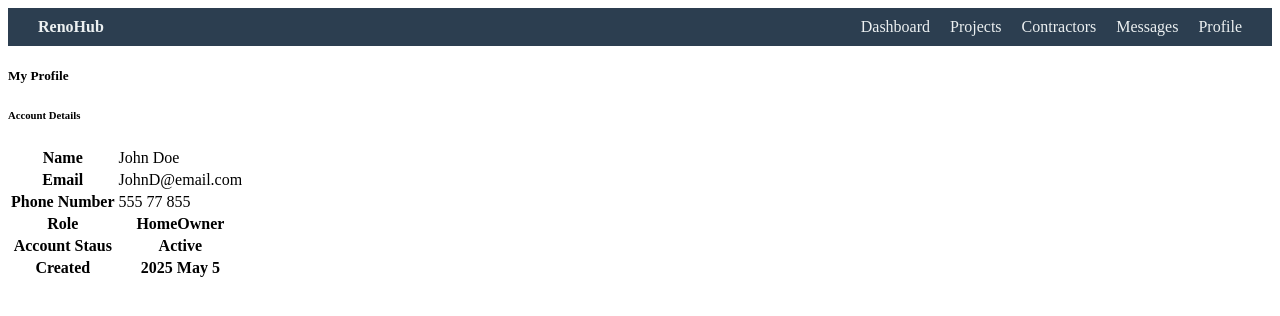
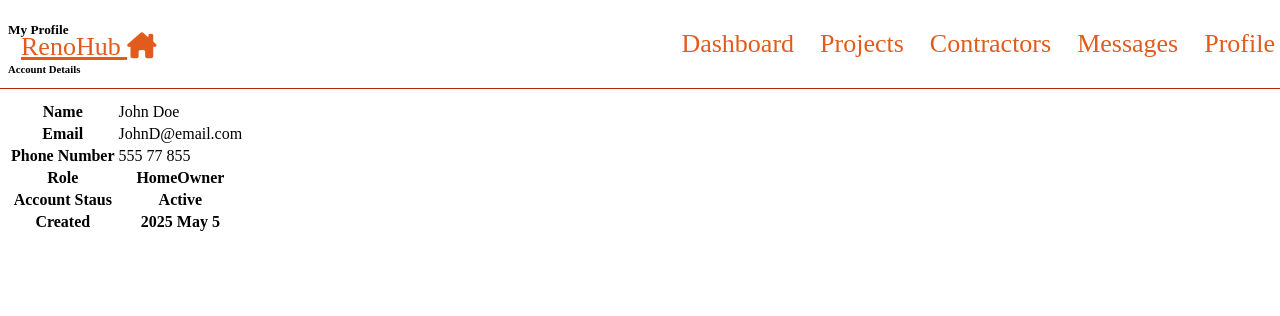
Before and after one commit to Amga20d/renohub, a React (Vite) app in the folder frontend/: page /profile in a window 1280 px wide. Shown: the top 316 px of the page. Built offline with nearby package versions, Linux system fonts and the light colour scheme.

Commit message:
Feat: Add nav and project styling

```diff
--- a/frontend/src/components/Navbar.jsx
+++ b/frontend/src/components/Navbar.jsx
@@ -1,45 +1,34 @@
-import React from 'react';
-import { Link } from 'react-router-dom';
+import React from "react";
+import "../styles/Navbar.scss";
+import { Link } from "react-router-dom";
 
 const Navbar = () => {
   const navStyle = {
-    display: 'flex',
-    justifyContent: 'space-between',
-    alignItems: 'center',
-    backgroundColor: '#2c3e50',
-    padding: '10px 20px',
-    color: '#ecf0f1',
+    display: "flex",
+    justifyContent: "space-between",
+    alignItems: "center",
+    backgroundColor: "#2c3e50",
+    padding: "10px 20px",
+    color: "#ecf0f1",
   };
 
   const linkStyle = {
-    color: '#ecf0f1',
-    textDecoration: 'none',
-    margin: '0 10px',
+    color: "#ecf0f1",
+    textDecoration: "none",
+    margin: "0 10px",
   };
 
   return (
-    <nav style={navStyle}>
-      <div>
-        <Link to="/" style={{ ...linkStyle, fontWeight: 'bold' }}>
-          RenoHub
-        </Link>
+    <nav className="nav-bar">
+      <div className="nav-logo">
+        <Link to="/" className="nav-link-item">RenoHub <i class="fa-solid fa-house-chimney"></i></Link>
       </div>
-      <div>
-        <Link to="/dashboard" style={linkStyle}>
-          Dashboard
-        </Link>
-        <Link to="/projects" style={linkStyle}>
-          Projects
-        </Link>
-        <Link to="/contractors" style={linkStyle}>
-        Contractors
-        </Link>
-        <Link to="/messages" style={linkStyle}>
-          Messages
-        </Link>
-        <Link to="/profile" style={linkStyle}>
-          Profile
-        </Link>
+      <div className="nav-link-group">
+        <span><Link to="/dashboard" className="nav-link-item">Dashboard</Link></span>
+        <span><Link to="/projects" className="nav-link-item">Projects</Link></span>
+        <span><Link to="/contractors" className="nav-link-item">Contractors</Link></span>
+        <span><Link to="/messages" className="nav-link-item">Messages</Link></span>
+        <span><Link to="/profile" className="nav-link-item">Profile</Link></span>
       </div>
     </nav>
   );
--- a/frontend/src/pages/MessagesPage.jsx
+++ b/frontend/src/pages/MessagesPage.jsx
@@ -13,7 +13,7 @@ const MessagesPage = () => {
 
   // Inline style objects
   const containerStyle = {
-    maxWidth: '600px',
+    maxWidth: '90%',
     margin: '20px auto',
     padding: '10px'
   };
--- a/frontend/src/pages/ProjectsPage.jsx
+++ b/frontend/src/pages/ProjectsPage.jsx
@@ -1,73 +1,78 @@
-import React, { useState } from 'react';
-import Navbar from '../components/Navbar';
+import React, { useState } from "react";
+import "../styles/ProjectPage.scss";
+import Button from "react-bootstrap/Button";
+import Card from "react-bootstrap/Card";
+import Navbar from "../components/Navbar";
 
 function ProjectsPage() {
-  const [filter, setFilter] = useState('All');
+  const [filter, setFilter] = useState("All");
 
   const pageStyles = {
-    maxWidth: '600px',
-    margin: '0 auto',
-    padding: '20px'
+    maxWidth: "90%",
+    margin: "0 auto",
+    marginTop:'4%',
+    padding: "10px",
   };
   const headingStyle = {
-    textAlign: 'center',
-    marginBottom: '20px'
+    textAlign: "center",
+    marginBottom: "20px",
   };
   const filterContainerStyle = {
-    marginBottom: '20px',
-    textAlign: 'center'
+    marginBottom: "20px",
+    textAlign: "center",
   };
   const filterButtonStyle = {
-    margin: '0 5px',
-    padding: '8px 12px',
-    border: 'none',
-    borderRadius: '4px',
-    cursor: 'pointer',
-    backgroundColor: '#007BFF',
-    color: '#fff'
+    margin: "0 5px",
+    padding: "8px 12px",
+    border: "none",
+    borderRadius: "4px",
+    cursor: "pointer",
+    backgroundColor: "#007BFF",
+    color: "#fff",
   };
   const projectCardStyle = {
-    border: '1px solid #ccc',
-    borderRadius: '8px',
-    padding: '16px',
-    marginBottom: '16px',
-    backgroundColor: '#f9f9f9'
+    width: "30%",
+    border: "1px solid #ccc",
+    borderRadius: "8px",
+    padding: "16px",
+    marginBottom: "16px",
+    backgroundColor: "#f9f9f9",
   };
   const titleStyle = {
-    margin: '0 0 8px 0'
+    margin: "0 0 8px 0",
   };
   const descriptionStyle = {
-    margin: '8px 0'
+    margin: "8px 0",
   };
   const budgetStyle = {
-    fontWeight: 'bold'
+    fontWeight: "bold",
   };
   const createdAtStyle = {
-    fontStyle: 'italic',
-    color: '#555',
-    marginBottom: '8px'
+    fontStyle: "italic",
+    color: "#555",
+    marginBottom: "8px",
   };
   const buttonStyle = {
-    marginRight: '8px',
-    padding: '8px 12px',
-    border: 'none',
-    borderRadius: '4px',
-    cursor: 'pointer'
+    marginRight: "8px",
+    padding: "8px 12px",
+    border: "none",
+    borderRadius: "4px",
+    cursor: "pointer",
   };
   const viewButtonStyle = {
     ...buttonStyle,
-    backgroundColor: '#007BFF',
-    color: '#fff'
+    backgroundColor: "#007BFF",
+    color: "#fff",
   };
   const editButtonStyle = {
     ...buttonStyle,
-    backgroundColor: '#FFC107',
-    color: '#fff'
+    backgroundColor: "#FFC107",
+    color: "#fff",
   };
   const bidButtonStyle = {
     ...buttonStyle,
-    backgroundColor: '#28A745',
-    color: '#fff'
+    backgroundColor: "#28A745",
+    color: "#fff",
   };
 
   const getDaysAgo = (dateString) => {
@@ -75,65 +80,90 @@ function ProjectsPage() {
     const now = new Date();
     const diffTime = Math.abs(now - createdDate);
     const diffDays = Math.floor(diffTime / (1000 * 60 * 60 * 24));
-    return `${diffDays} day${diffDays !== 1 ? 's' : ''} ago`;
+    return `${diffDays} day${diffDays !== 1 ? "s" : ""} ago`;
   };
 
   const projects = [
     {
       id: 1,
-      title: 'Kitchen Remodel',
-      description: 'Update kitchen cabinets and countertops.',
-      budget: '$5,000',
-      type: 'Drywall',
-      created_at: '2025-05-20T10:00:00Z'
+      title: "Kitchen Remodel",
+      description: "Update kitchen cabinets and countertops.",
+      budget: "$5,000",
+      type: "Drywall",
+      created_at: "2025-05-20T10:00:00Z",
     },
     {
       id: 2,
-      title: 'Bathroom Upgrade',
-      description: 'Install new shower and fixtures.',
-      budget: '$3,000',
-      type: 'Siding',
-      created_at: '2025-05-15T14:30:00Z'
+      title: "Bathroom Upgrade",
+      description: "Install new shower and fixtures.",
+      budget: "$3,000",
+      type: "Siding",
+      created_at: "2025-05-15T14:30:00Z",
     },
     {
       id: 3,
-      title: 'Basement Finishing',
-      description: 'Finish the basement to add a recreation room.',
-      budget: '$10,000',
-      type: 'Roofing',
-      created_at: '2025-05-10T09:15:00Z'
+      title: "Basement Finishing",
+      description: "Finish the basement to add a recreation room.",
+      budget: "$10,000",
+      type: "Roofing",
+      created_at: "2025-05-10T09:15:00Z",
     },
     {
       id: 4,
-      title: 'Attic Insulation',
-      description: 'Improve energy efficiency with new insulation.',
-      budget: '$2,500',
-      type: 'Drywall',
-      created_at: '2025-05-22T08:45:00Z'
+      title: "Attic Insulation",
+      description: "Improve energy efficiency with new insulation.",
+      budget: "$2,500",
+      type: "Drywall",
+      created_at: "2025-05-22T08:45:00Z",
     },
     {
       id: 5,
-      title: 'Garage Siding Replacement',
-      description: 'Replace old siding with modern materials.',
-      budget: '$4,000',
-      type: 'Siding',
-      created_at: '2025-05-18T11:20:00Z'
+      title: "Garage Siding Replacement",
+      description: "Replace old siding with modern materials.",
+      budget: "$4,000",
+      type: "Siding",
+      created_at: "2025-05-18T11:20:00Z",
     },
     {
       id: 6,
-      title: 'Roof Leak Repair',
-      description: 'Fix leaks and replace damaged shingles.',
-      budget: '$1,800',
-      type: 'Roofing',
-      created_at: '2025-05-12T16:00:00Z'
-    }
+      title: "Roof Leak Repair",
+      description: "Fix leaks and replace damaged shingles.",
+      budget: "$1,800",
+      type: "Roofing",
+      created_at: "2025-05-12T16:00:00Z",
+    },
+    {
+      id: 7,
+      title: "Kitchen Remodel",
+      description: "Update kitchen cabinets and countertops.",
+      budget: "$5,000",
+      type: "Drywall",
+      created_at: "2025-05-20T10:00:00Z",
+    },
+    {
+      id: 8,
+      title: "Kitchen Remodel",
+      description: "Update kitchen cabinets and countertops.",
+      budget: "$5,000",
+      type: "Drywall",
+      created_at: "2025-05-20T10:00:00Z",
+    },
+    {
+      id: 9,
+      title: "Kitchen Remodel",
+      description: "Update kitchen cabinets and countertops.",
+      budget: "$5,000",
+      type: "Drywall",
+      created_at: "2025-05-20T10:00:00Z",
+    },
   ];
 
-  const projectTypes = ['All', 'Roofing', 'Siding', 'Drywall'];
+  const projectTypes = ["All", "Roofing", "Siding", "Drywall"];
 
-  const filteredProjects = filter === 'All'
-    ? projects
-    : projects.filter(project => project.type === filter);
+  const filteredProjects =
+    filter === "All"
+      ? projects
+      : projects.filter((project) => project.type === filter);
 
   return (
     <div style={pageStyles}>
@@ -147,27 +177,44 @@ function ProjectsPage() {
             onClick={() => setFilter(type)}
             style={{
               ...filterButtonStyle,
-              backgroundColor: filter === type ? '#0056b3' : '#007BFF'
+              backgroundColor: filter === type ? "rgb(179, 41, 17)" : "rgb(226, 91, 28)",
             }}
           >
             {type}
           </button>
         ))}
       </div>
-
-      {filteredProjects.map(project => (
-        <div key={project.id} style={projectCardStyle}>
-          <h3 style={titleStyle}>{project.title}</h3>
-          <p style={descriptionStyle}>{project.description}</p>
-          <p style={budgetStyle}>Budget: {project.budget}</p>
-          <p style={createdAtStyle}>Posted: {getDaysAgo(project.created_at)}</p>
-          <div>
-            <button style={viewButtonStyle}>View</button>
-            <button style={editButtonStyle}>Edit</button>
-            <button style={bidButtonStyle}>Bid</button>
-          </div>
-        </div>
-      ))}
+      <div className="container">
+        {filteredProjects.map((project) => (
+          <Card style={projectCardStyle} key={project.id}>
+            <Card.Img
+              variant="top"
+              src="https://encrypted-tbn0.gstatic.com/images?q=tbn:ANd9GcRVg0ALmeHYkiOh8LiA1oJrJM9B6mXhtPBIeg&s"
+            />
+            <Card.Body className="card-body">
+              <Card.Title>{project.title}</Card.Title>
+              <Card.Text className="card-text">
+                <p>{project.description}</p>
+              </Card.Text>
+            </Card.Body>
+            <div className="card-info">
+              <span>
+                  <strong>Budget: </strong>
+                  {project.budget}
+                </span>
+                <span>
+                  <strong>Posted: </strong>
+                  {getDaysAgo(project.created_at)}
+                </span>
+            </div>
+            <div className="card-btn-group">
+                <button className='card-btn'>View</button>
+                <button className='card-btn'>Edit</button>
+                <button className='card-btn'>Bid</button>
+              </div>
+          </Card>
+        ))}
+      </div>
     </div>
   );
 }
--- /dev/null
+++ b/frontend/src/styles/Navbar.scss
@@ -0,0 +1,36 @@
+.nav-bar {
+  display: flex;
+  flex-direction: row;
+  justify-content:space-between;
+  padding: 8px;
+  align-items: center;
+  height: 72px;
+  position: absolute;
+  top: 0;
+  left: 0;
+  width: 100%;
+  border-bottom: solid 1px rgb(179, 41, 17) ;
+}
+
+.nav-logo{
+  text-decoration: underline rgb(226, 91, 28) ;
+  font-size: 32px;
+  text-underline-position: auto;
+
+}
+
+.nav-link-group{
+  display: flex;
+
+}
+
+.nav-link-item{
+  text-decoration: none;
+  color: rgb(226, 91, 28);
+  font-size: 26px;
+  margin: 0.5em;
+}
+
+#nav-link-item:hover{
+   color: red;
+}
--- /dev/null
+++ b/frontend/src/styles/ProjectPage.scss
@@ -0,0 +1,41 @@
+.container{
+  display: flex;
+  flex-direction: row;
+  flex-wrap: wrap;
+  justify-content: space-evenly;
+}
+
+.card-body{
+  display: flex;
+  flex-direction: column;
+}
+
+.card-text{
+  display: flex;
+  flex: 1;
+}
+
+.card-info {
+  display: flex;
+  justify-content: space-evenly;
+  margin-bottom: 5px;
+}
+
+.card-btn {
+  flex: 1;
+  margin-right: 8px;
+  padding: 8px 12px;
+  border: none;
+  border-radius: 4px;
+  cursor: pointer;
+  background-color: rgb(226, 91, 28);
+  color: #fff;
+}
+.card-btn-group{
+  display: flex;
+  justify-content: space-between;
+}
+
+h1{
+  color: rgb(226, 91, 28);
+}
```
